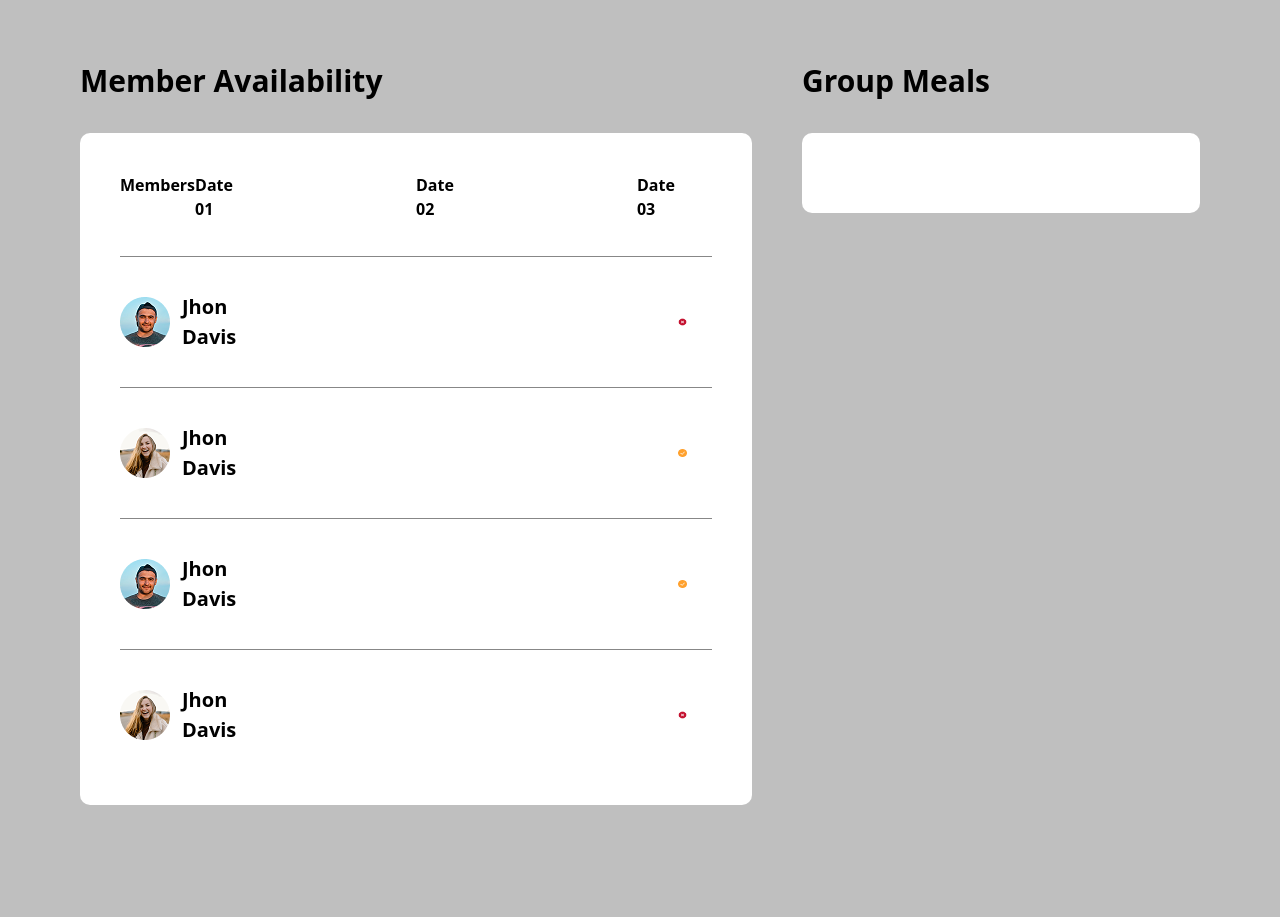
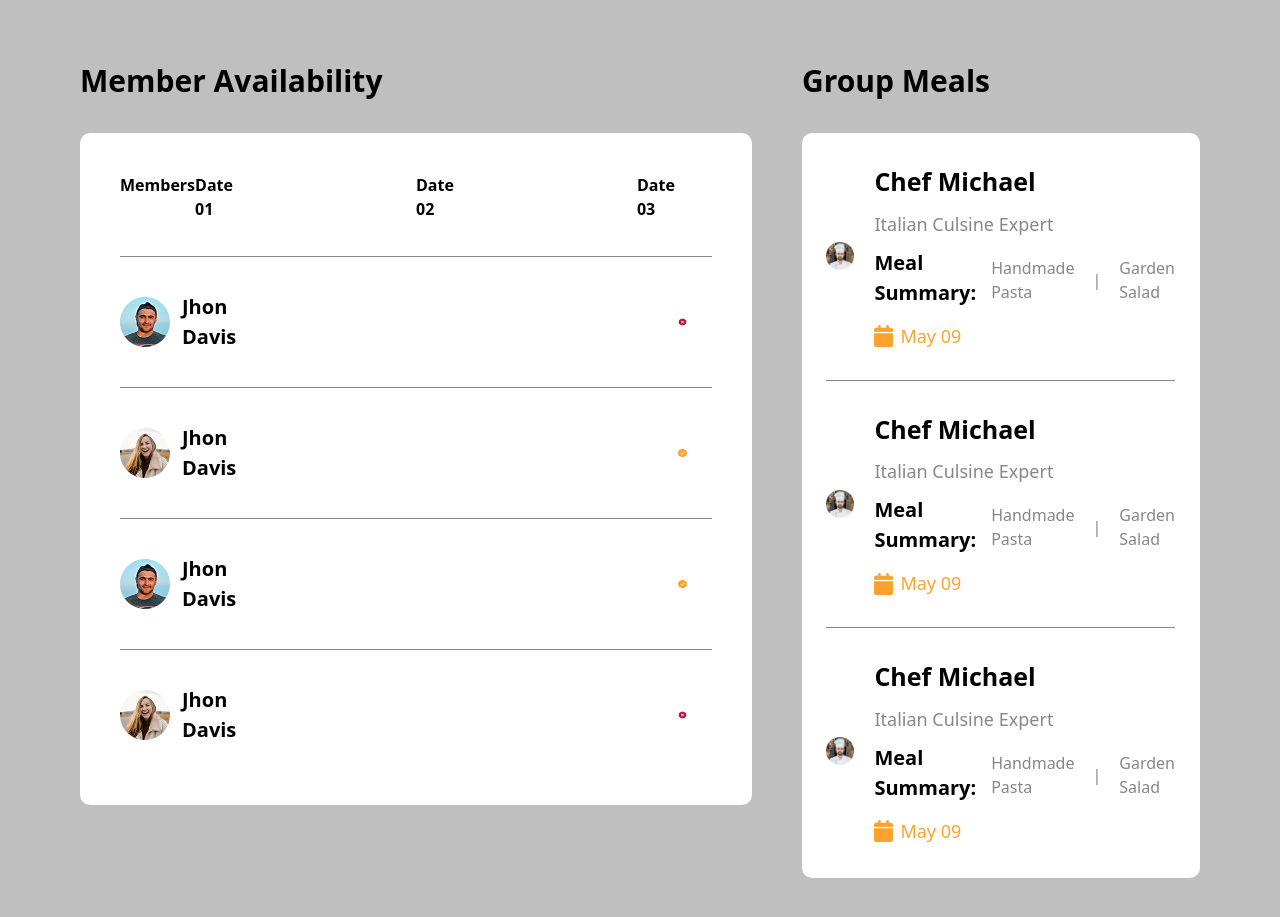
Before and after one commit to huzaifa-ikhlaq/Figma-Chef-page, a website: page index.html in a window 1280 px wide. Shown: the part 1424-2341 px from the top of the page. Before the commit the page ends 2309 px from the top, so only its background shows below. Drawn offline with Linux system fonts and the light colour scheme; a web font is replaced by a local one.

Commit message:
section-4

```diff
--- a/index.html
+++ b/index.html
@@ -6,11 +6,6 @@
     <meta name="viewport" content="width=device-width, initial-scale=1.0">
     <title>Document</title>
     <link href="./src/output.css" rel="stylesheet">
-    <link rel="preconnect" href="https://fonts.googleapis.com">
-    <link rel="preconnect" href="https://fonts.gstatic.com" crossorigin>
-    <link
-        href="https://fonts.googleapis.com/css2?family=Lato:ital,wght@0,100;0,300;0,400;0,700;0,900;1,100;1,300;1,400;1,700;1,900&family=Playfair+Display:ital,wght@0,400..900;1,400..900&display=swap"
-        rel="stylesheet">
 </head>
 
 <body class="bg-[#73737373] p-20">
@@ -300,8 +295,60 @@
             <div class=" ml-[50px] col-span-2 ">
                 <div>
                     <h1 class="font-semibold text-[30px] mt-[60px] mb-[30px] ">Group Meals</h1>
-                    <div class="bg-white  p-[40px] rounded-[10px]">
-
+                    <div class="bg-white  pt-[30px] pl-[24px] pb-[33px]  pr-[25px] rounded-[10px]">
+                        <div class="flex items-center mb-[30px]">
+                            <div><img src="img/image.png" alt=""></div>
+                            <div class="ml-[20px]">
+                                <h2 class="text-[25px] font-bold mb-[10px] ">Chef Michael</h2>
+                                <p class="text-[18px] text-[#878787] mb-[10px]">Italian Culsine Expert</p>
+                                <div class="flex items-center mb-[15px]">
+                                    <h4 class="text-[20px] font-semibold">Meal Summary:</h4>
+                                    <p class="text-[#878787] text-[16px] mt-1 ml-[15px] ">Handmade Pasta</p>
+                                    <span class="text-[#878787] text-[16px] mt-1 mx-[18px]">|</span>
+                                    <p class="text-[#878787] mt-1 "> Garden Salad </p>
+                                </div>
+                                <div class="flex items-center">
+                                    <img src="img/fa6-solid_calendar.png" alt="">
+                                    <p class="text-[18px] text-[#FFA12E] ml-[7px] font-medium">May 09</p>
+                                </div>
+                            </div>
+                        </div>
+                        <hr class="text-[#878787]">
+                        <div class="flex items-center my-[30px]">
+                            <div><img src="img/image.png" alt=""></div>
+                            <div class="ml-[20px]">
+                                <h2 class="text-[25px] font-bold mb-[10px] ">Chef Michael</h2>
+                                <p class="text-[18px] text-[#878787] mb-[10px]">Italian Culsine Expert</p>
+                                <div class="flex items-center mb-[15px]">
+                                    <h4 class="text-[20px] font-semibold">Meal Summary:</h4>
+                                    <p class="text-[#878787] text-[16px] mt-1 ml-[15px] ">Handmade Pasta</p>
+                                    <span class="text-[#878787] text-[16px] mt-1 mx-[18px]">|</span>
+                                    <p class="text-[#878787] mt-1 "> Garden Salad </p>
+                                </div>
+                                <div class="flex items-center">
+                                    <img src="img/fa6-solid_calendar.png" alt="">
+                                    <p class="text-[18px] text-[#FFA12E] ml-[7px] font-medium">May 09</p>
+                                </div>
+                            </div>
+                        </div>
+                        <hr class="text-[#878787]">
+                        <div class="flex items-center mt-[30px]">
+                            <div><img src="img/image.png" alt=""></div>
+                            <div class="ml-[20px]">
+                                <h2 class="text-[25px] font-bold mb-[10px] ">Chef Michael</h2>
+                                <p class="text-[18px] text-[#878787] mb-[10px]">Italian Culsine Expert</p>
+                                <div class="flex items-center mb-[15px]">
+                                    <h4 class="text-[20px] font-semibold">Meal Summary:</h4>
+                                    <p class="text-[#878787] text-[16px] mt-1 ml-[15px] ">Handmade Pasta</p>
+                                    <span class="text-[#878787] text-[16px] mt-1 mx-[18px]">|</span>
+                                    <p class="text-[#878787] mt-1 "> Garden Salad </p>
+                                </div>
+                                <div class="flex items-center">
+                                    <img src="img/fa6-solid_calendar.png" alt="">
+                                    <p class="text-[18px] text-[#FFA12E] ml-[7px] font-medium">May 09</p>
+                                </div>
+                            </div>
+                        </div>
                     </div>
                 </div>
             </div>
```
Also changed, not shown: img/fa6-solid_calendar.png (added), img/image.png (added), src/output.css.
